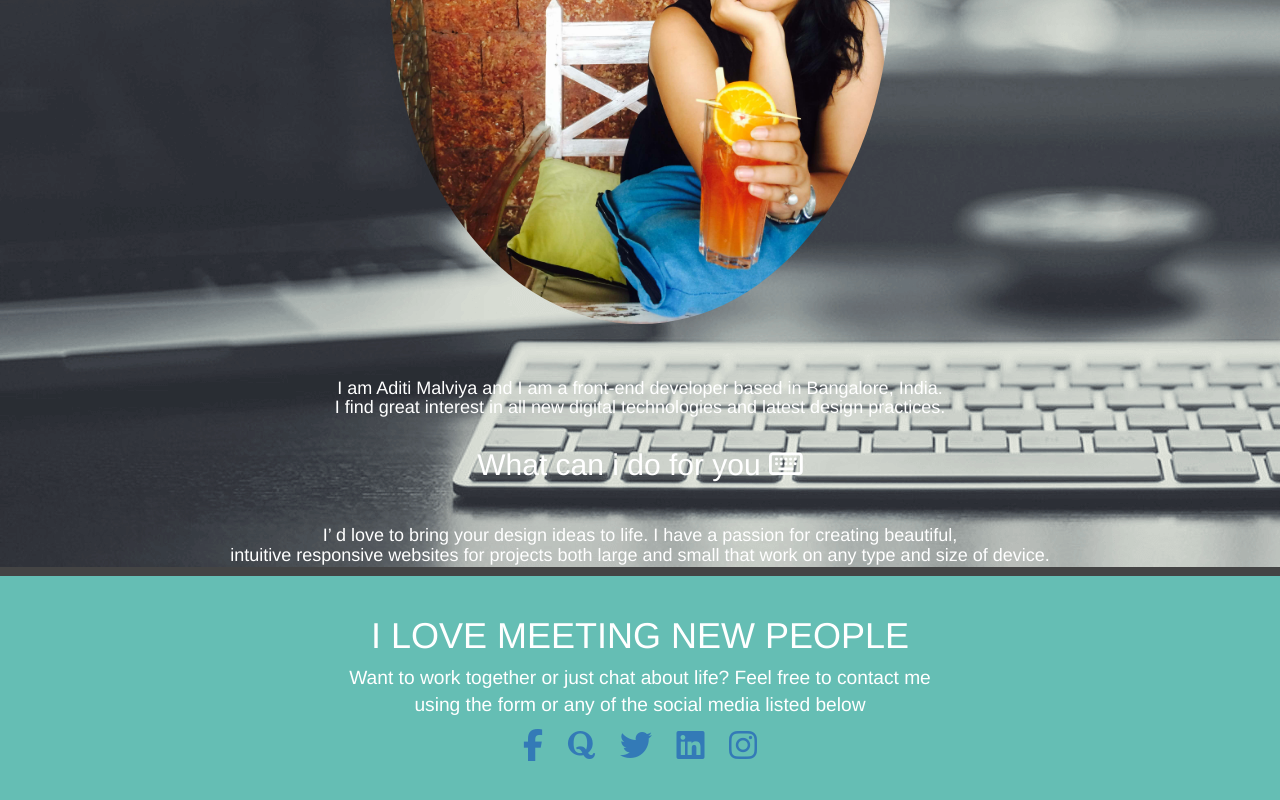
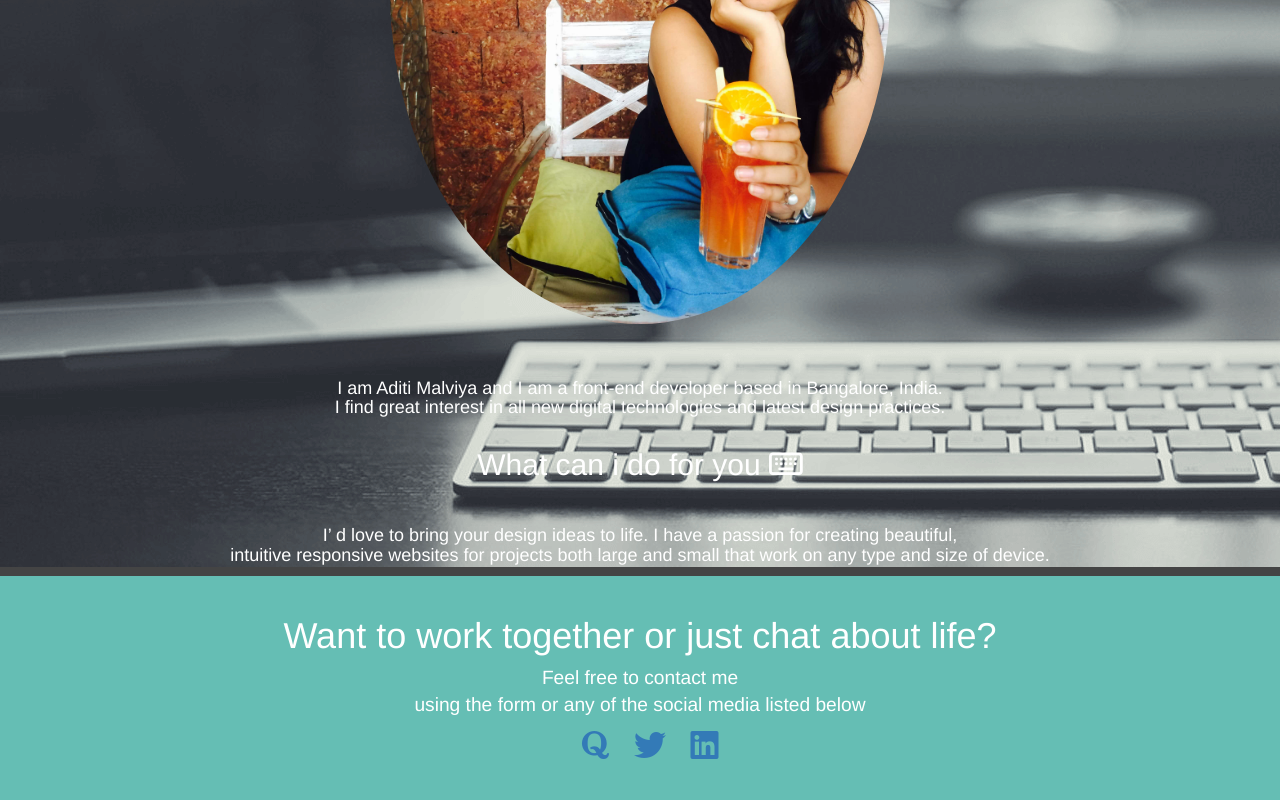
Before and after one commit to aditimalviya/aditimalviya.github.io, a plain HTML site: page Aboutme.html in a window 1280 px wide. Shown: the part 513-1313 px from the top of the page. Drawn offline with Linux system fonts and the light colour scheme; a web font is replaced by a local one.

Commit message:
Revert "Revert "footer changed""
This reverts commit 1398228dcd6b9a2705a39d13a232646fd1511fb6.

```diff
--- a/Aboutme.html
+++ b/Aboutme.html
@@ -48,27 +48,21 @@
      intuitive responsive websites for projects both large and small that work on any type and size of device.</h4>
 </div>
 <section class="home-portfolio-bottom">
+
     <article class="pushy">
         <div class="wrapper animated fadeInUpBig">
             <div class="lead">
-                <h1>I LOVE MEETING NEW PEOPLE</h1>
-                <p><big>Want to work together or just chat about life? Feel free to contact me<br>
+                <h1>Want to work together or just chat about life?</h1>
+<p><big>Feel free to contact me<br>
 using the form or any of the social media listed below</big></p>
-
-                <p><a href="https://www.facebook.com/aditi.malviya.5"><i class="fa fa-facebook fa-2x" aria-hidden="true"></i></a>
-
-                    <a href="https://www.quora.com/profile/Aditi-Malviya-1"><i class="fa fa-quora fa-2x" aria-hidden="true" style="margin-left: 20px"></i>
-</a>
-<a href="https://twitter.com/MalviyaAditi"><i class="fa fa-twitter fa-2x" aria-hidden="true" style="margin-left: 20px"></i>
-</a>
-<a href="https://in.linkedin.com/in/aditi-malviya-1896a651"><i class="fa fa-linkedin-square fa-2x" aria-hidden="true" style="margin-left: 20px"></i>
-</a>
-<a href="https://www.instagram.com/aditimalviya_9/?hl=en"><i class="fa fa-instagram fa-2x" aria-hidden="true" style="margin-left: 20px"></i>
-</a>
+<p>
+<a href="https://www.quora.com/profile/Aditi-Malviya-1"><i class="fa fa-quora fa-2x" aria-hidden="true" style="margin-left: 20px"></i></a>
+<a href="https://twitter.com/MalviyaAditi"><i class="fa fa-twitter fa-2x" aria-hidden="true" style="margin-left: 20px"></i></a>
+<a href="https://in.linkedin.com/in/aditi-malviya-1896a651"><i class="fa fa-linkedin-square fa-2x" aria-hidden="true" style="margin-left: 20px"></i></a>
 </p>
-</div>
-</div>
-</article>
+            </div>
+        </div>
+    </article>
 </section>
 </body>
 
```
Also changed, not shown: Contact.html (+3 -6 lines), index.html (+3 -6 lines), css/contact.css (line endings or trailing spaces).
